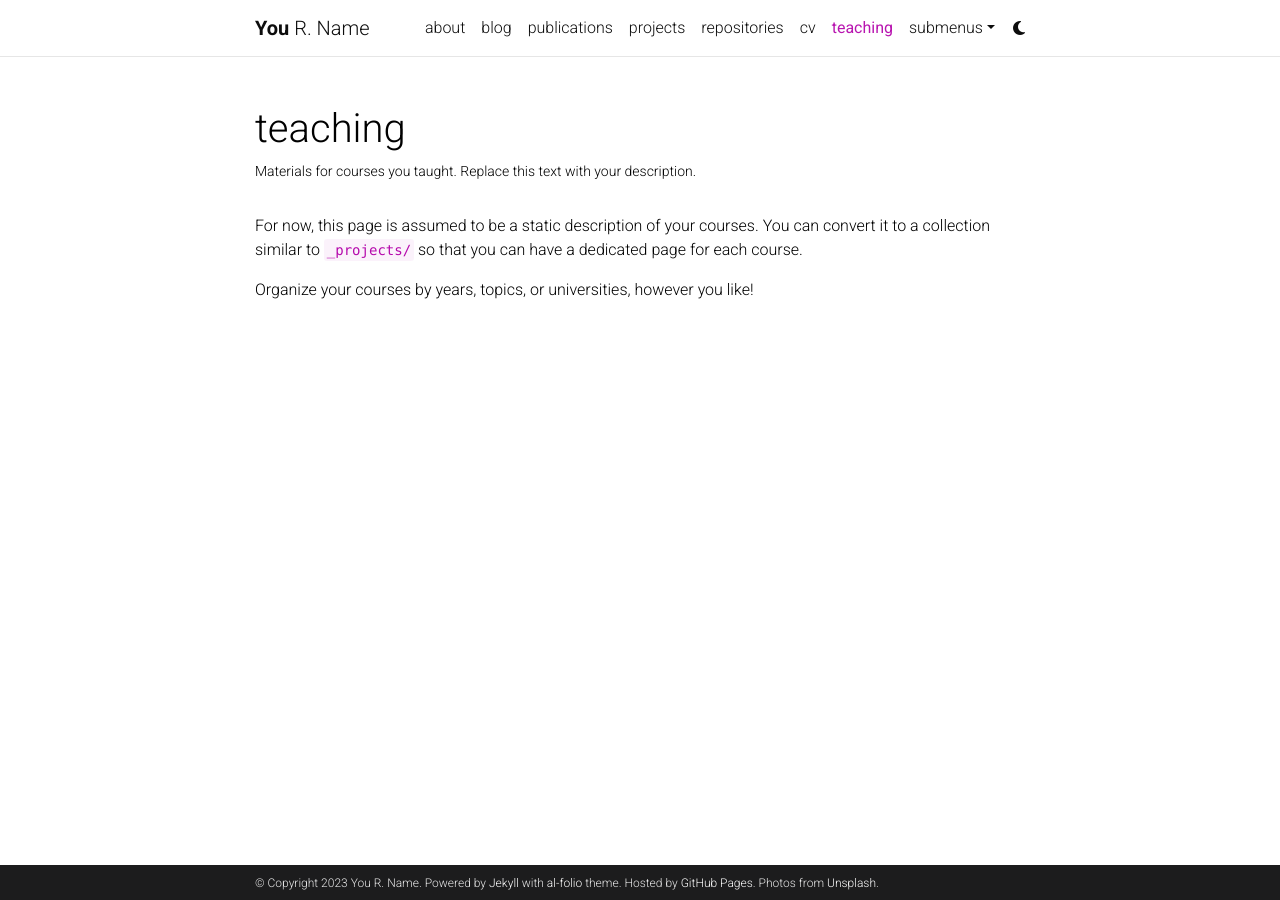
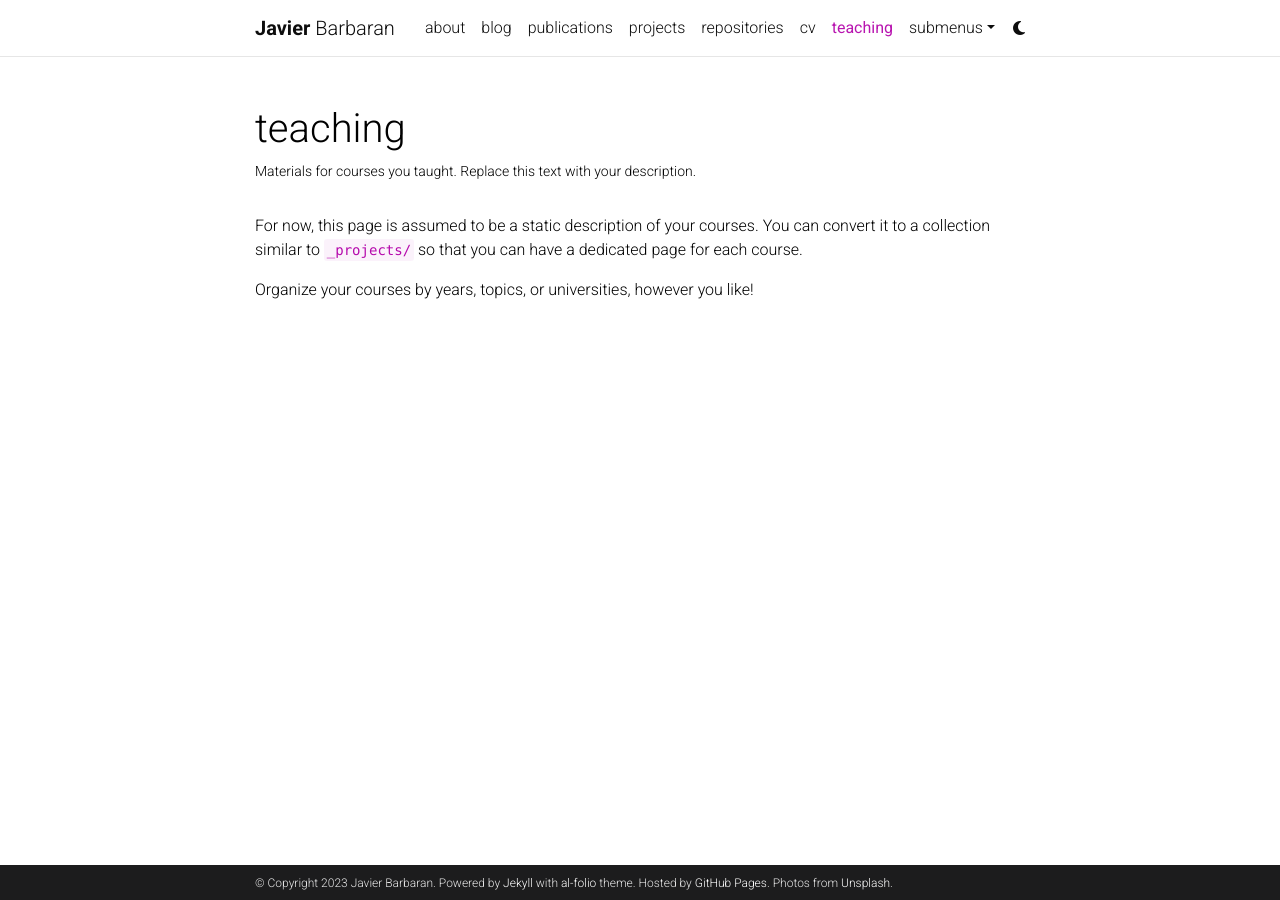
Before and after one commit to jbarbaran/jbarbaran.github.io, a Jekyll site: the page built from _pages/teaching.md, in a window 1280 px wide. Built offline with Jekyll 4.4.1, drawn with Linux system fonts in a browser that asks for light colours; comment, search, counter and statistics services are not loaded; a style sheet for code colours, icons or effects is not loaded.

Commit message:
Modified base url

```diff
--- a/_config.yml
+++ b/_config.yml
@@ -3,9 +3,9 @@
 # -----------------------------------------------------------------------------
 
 title: blank # the website title (if blank, full name will be used instead)
-first_name: You
-middle_name: R.
-last_name: Name
+first_name: Javier
+middle_name:
+last_name: Barbaran
 email: you@example.com
 description: > # the ">" symbol means to ignore newlines until "footer_text:"
   A simple, whitespace theme for academics. Based on [*folio](https://github.com/bogoli/-folio) design.
@@ -18,8 +18,8 @@
 lang: en # the language of your site (for example: en, fr, cn, ru, etc.)
 icon: ⚛️  # the emoji used as the favicon (alternatively, provide image name in /assets/img/)
 
-url: https://alshedivat.github.io # the base hostname & protocol for your site
-baseurl: /al-folio # the subpath of your site, e.g. /blog/
+url: https://jbarbaran.github.io # the base hostname & protocol for your site
+baseurl: /blog # the subpath of your site, e.g. /blog/
 last_updated: false # set to true if you want to display last updated in the footer
 impressum_path:  # set to path to include impressum link in the footer, use the same path as permalink in a page, helps to conform with EU GDPR
 
```
